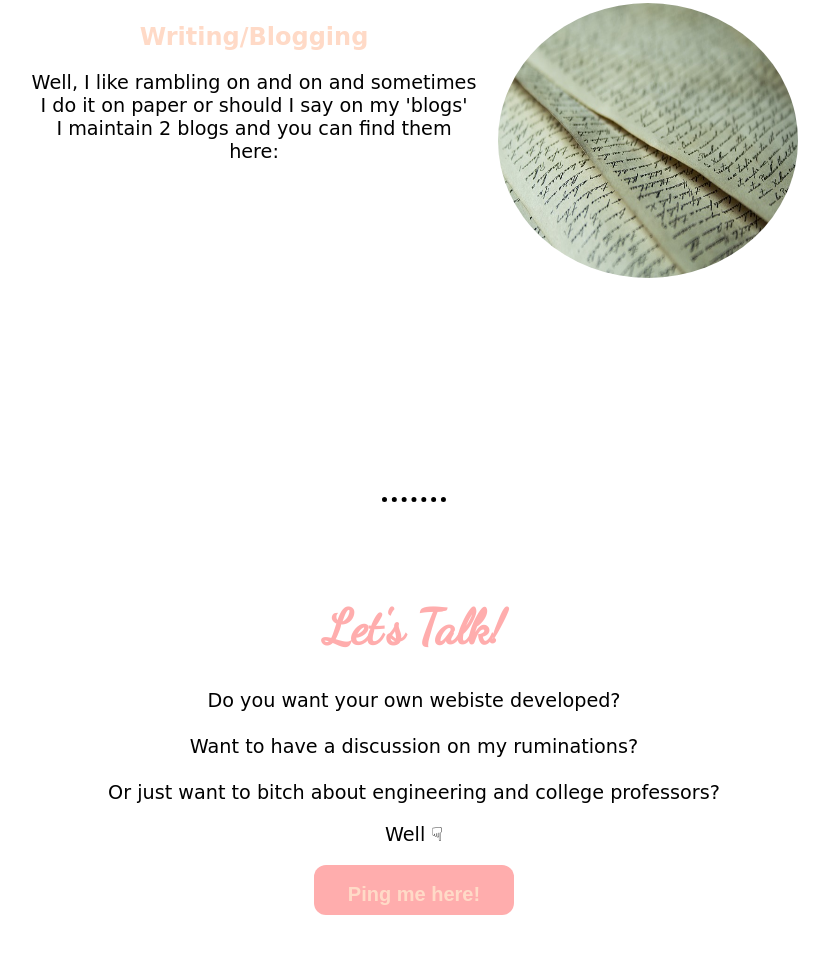
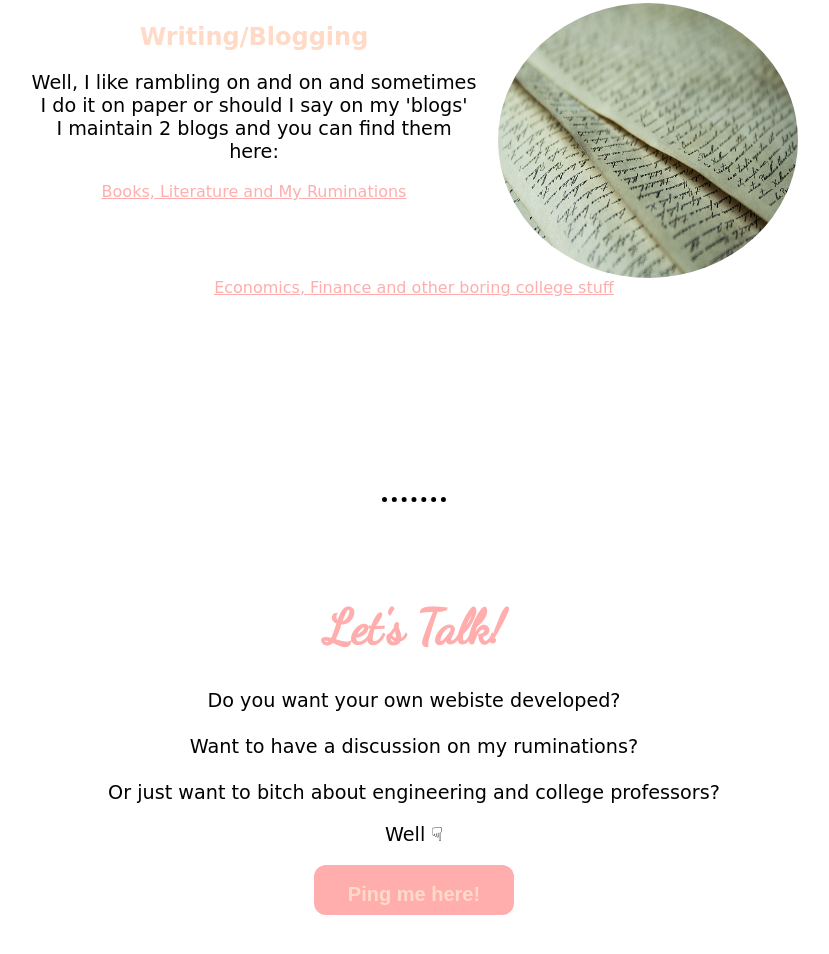
Before and after one commit to Sumedha2/noobsite, a plain HTML site: page index.html in a window 1280 px wide. Shown: the part 2187-3141 px from the top of the page, without its empty margins (226-1055 px from the left). Drawn offline with Linux system fonts and the light colour scheme; a web font is replaced by a local one.

Commit message:
Fixed issue with links

```diff
--- a/css/styles.css
+++ b/css/styles.css
@@ -104,3 +104,9 @@ label{
 .links:visited{
   color: #FFFEB7;
 }
+.link{
+  color: #FFADAD;
+}
+.link:hover{
+  color: #A8E7E9;
+}
--- a/index.html
+++ b/index.html
@@ -47,10 +47,8 @@
   <p>Well, I like rambling on and on and sometimes I do it on paper or should I say on my 'blogs'
     <br> I maintain 2 blogs and you can find them here:
   </p>
-  <a href="https://sumedhapoonia.wordpress.com/" class="links">Books, Literature and My Ruminations</a>
-  <br><br>
-  <a href="https://medium.com/@sumedhapoonia" class="links">Economics, Finance and other boring college stuff</a>
-
+  <a class="link"href="https://sumedhapoonia.wordpress.com/" >Books, Literature and My Ruminations</a><br><br>
+  <a class="link"href="https://medium.com/@sumedhapoonia">Economics, Finance and other boring college stuff</a>
   </div>
 
 </center>
```
